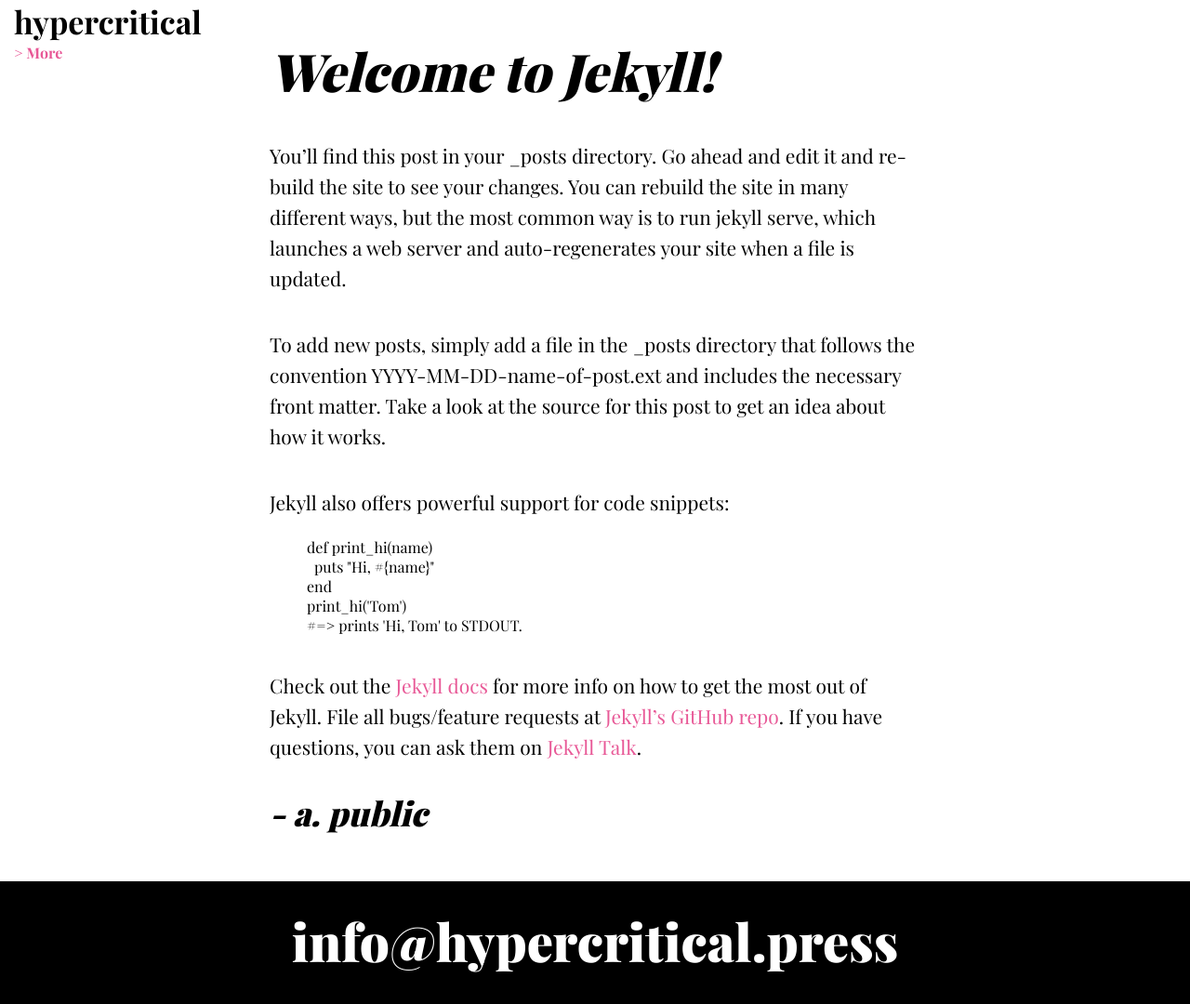
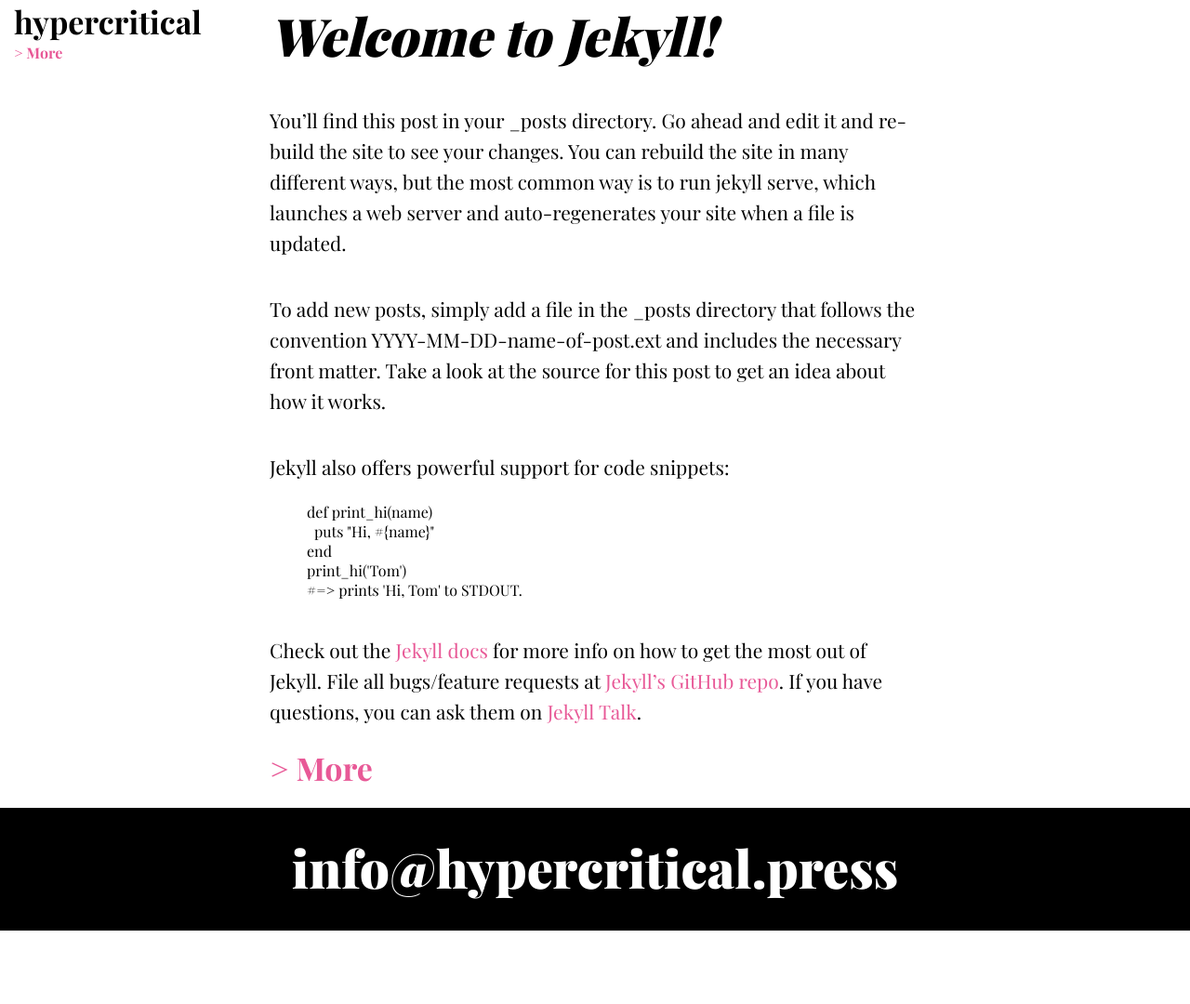
Before and after one commit to Hypercritical/hypercritical, a Jekyll site: the page built from index.html, in a window 1280 px wide. Shown: the whole page at 93% size. Built offline with Jekyll 4.4.1, drawn with Linux system fonts in a browser that asks for light colours; some web fonts are replaced; after the commit the page ends 1001 px from its top, so only the background shows below that.

Commit message:
Update home.html

```diff
--- a/_layouts/home.html
+++ b/_layouts/home.html
@@ -1,16 +1,6 @@
 ---
 layout: default
 ---
-<article class="post" itemscope itemtype="http://schema.org/BlogPosting">
 
-  <header class="post-header">
-    <h1 class="post-title" itemprop="name headline">{{ page.title }}</h1>
-    <p class="post-meta"><time datetime="{{ page.date | date_to_xmlschema }}" itemprop="datePublished">{{ page.date | date: "%b %-d, %Y" }}</time>{% if page.author %} • <span itemprop="author" itemscope itemtype="http://schema.org/Person"><span itemprop="name">{{ page.author }}</span></span>{% endif %}</p>
-  </header>
-
-  <div class="post-content" itemprop="articleBody">
-    {{ content }}
-  </div>
-  <h2 class="signature">- a. public</h2>
-
-</article>
+{{ content }}
+<a class="more-link" href="/more">&gt; More</a>
```
